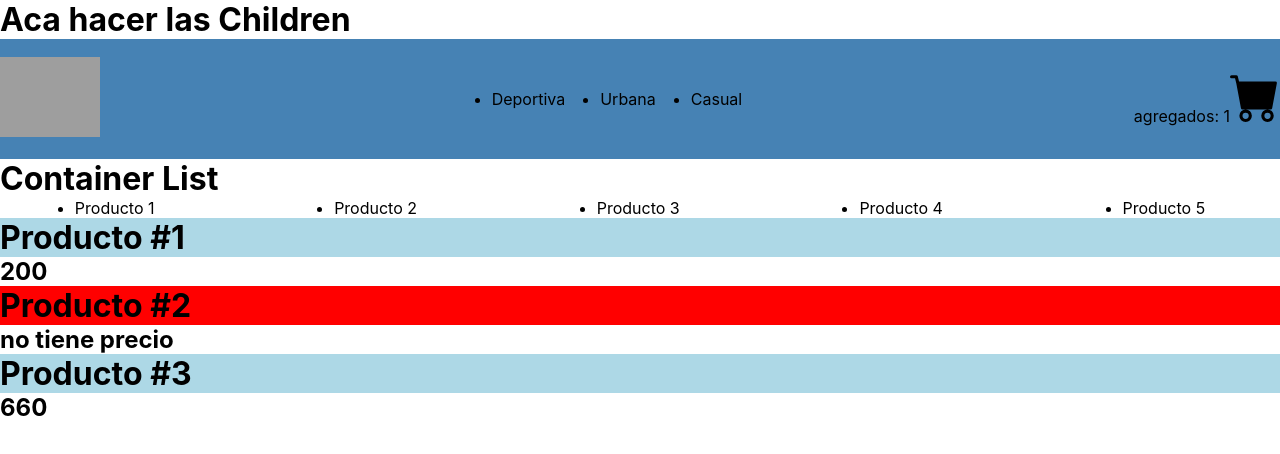
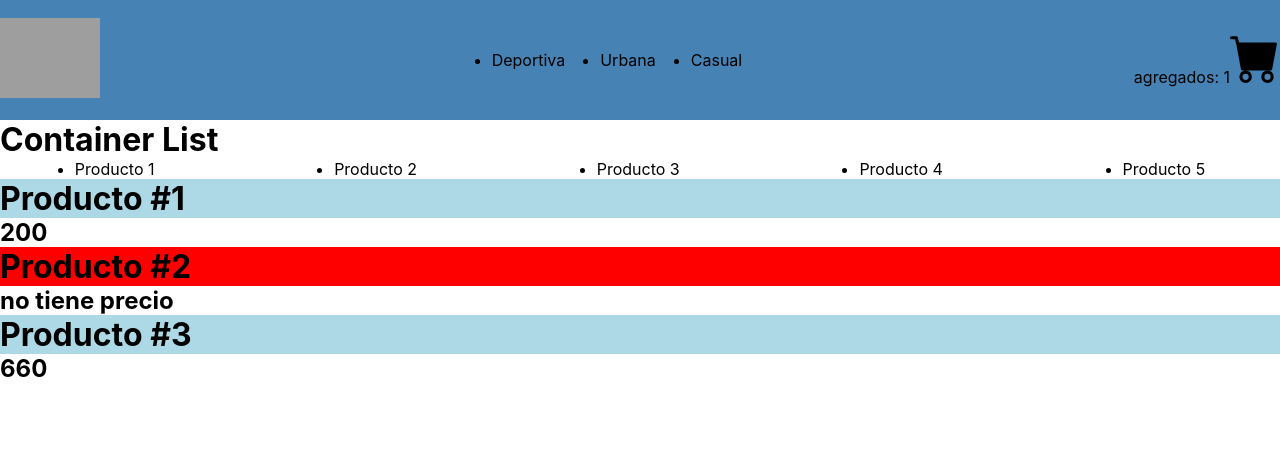
Before and after one commit to CarlosMorales23/E-commerce-Morales, a React (Create React App) app: page / in a window 1280 px wide. Shown: the top 454 px of the page. Built offline with nearby package versions, Linux system fonts and the light colour scheme; grey boxes are pictures that could not be loaded.

Commit message:
recuperando clase2

```diff
--- a/src/App.js
+++ b/src/App.js
@@ -1,7 +1,6 @@
 // import Navbar from "./components/Navbar/Navbar";
 // import ItemListContainer from "./components/ItemListContainer/ItemListContainer";
 // import Footer from "./components/Footer/Footer";
-
 import Clase2 from "./components/PracticaSiguiendoAlProfe/Componentes Clase -2/Clase2";
 
 function App() {
--- a/src/components/PracticaSiguiendoAlProfe/Componentes Clase -2/Clase2.jsx
+++ b/src/components/PracticaSiguiendoAlProfe/Componentes Clase -2/Clase2.jsx
@@ -3,10 +3,9 @@ import ItemListContainer2 from "./ItemListContainer/ItemListContainer2";
 import Navbar2 from "./Navbar/Navbar2";
 import ProductCard from "./ProductCard/ProductCard";
 
-const Clase2 = () => {
+const Clase3 = () => {
     return (
         <>
-            <h1>Aca hacer las Children</h1>
             <Navbar2 />
             <ItemListContainer2 />
             <ProductCard title="Producto #1" price={200} stock={true} />
@@ -16,4 +15,4 @@ const Clase2 = () => {
     );
 };
 
-export default Clase2;
+export default Clase3;
```
